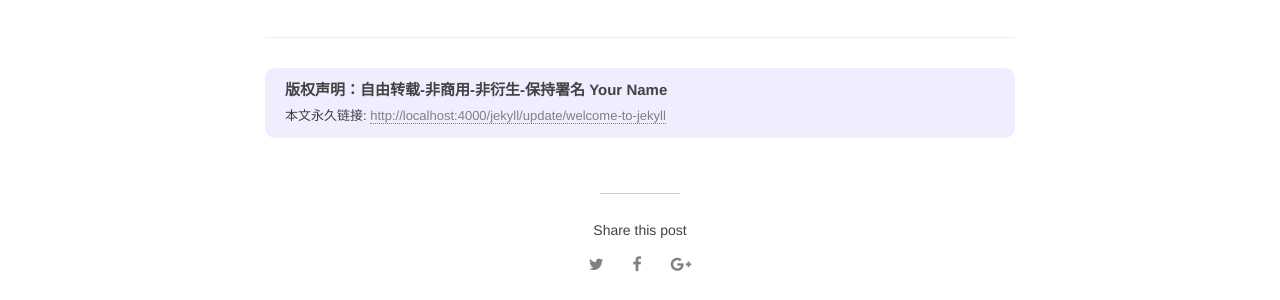
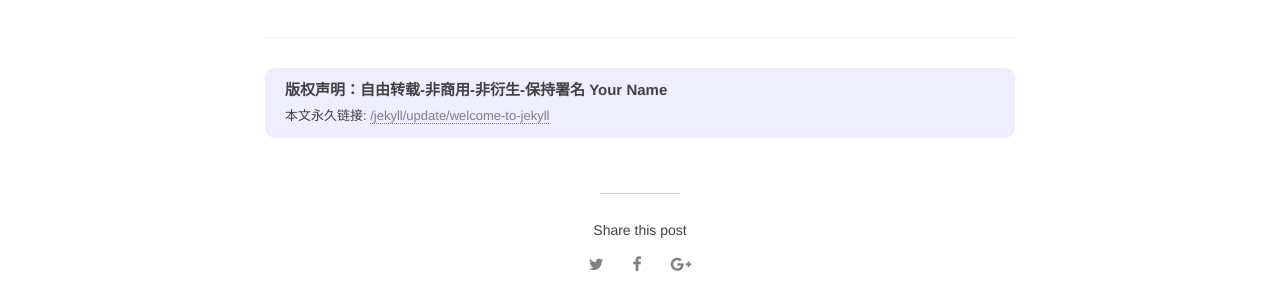
Before and after one commit to froyobin/home_2, a Jekyll site: the page built from _posts/2014-12-30-welcome-to-jekyll.markdown, in a window 1280 px wide and 900 px high, scrolled down 1092 px. Shown: the part 152-452 px from the top of the window. Built offline with Jekyll 4.4.1, drawn with Linux system fonts in a browser that asks for light colours; nearby versions of some CDN libraries; some web fonts are replaced; comment, search, counter and statistics services are not loaded; a style sheet for code colours, icons or effects is not loaded; part of the change alters nothing that is shown.

```diff
--- a/_config.yml
+++ b/_config.yml
@@ -14,7 +14,7 @@ animated_fins:    true
 # Specify the fin color in RGB value
 fin_color:        "255,255,255"
 # Change url to your domain. Leave localhost server or blank when working locally.
-url:              "http://localhost:4000"
+url:              ""
 
 
 # Owner/author information
```
